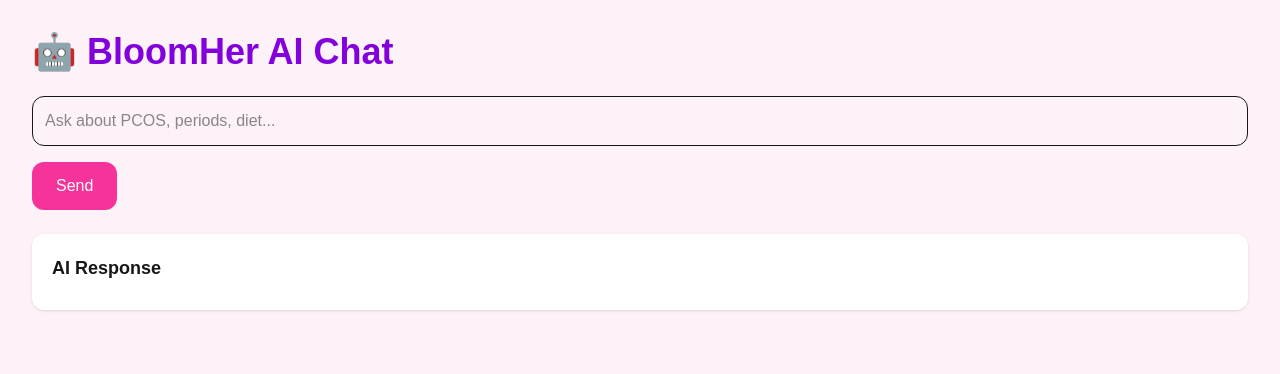
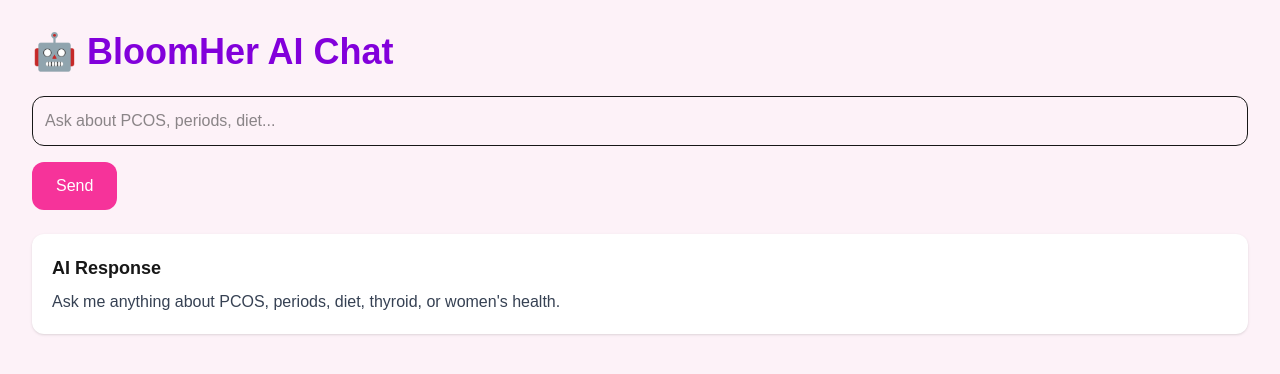
Before and after one commit to BattenaMaheswari/BloomHer-AI, a Next.js app in the folder frontend/: page /ai-chat in a window 1280 px wide. Shown: the top 374 px of the page. Built offline with nearby package versions, Linux system fonts and the light colour scheme.

Commit message:
Fixed AI chat response rendering

```diff
--- a/frontend/app/ai-chat/page.tsx
+++ b/frontend/app/ai-chat/page.tsx
@@ -40,11 +40,15 @@ export default function AIChat() {
         return;
       }
 
-      // Backend returns "reply"
-      setResponse(data.reply);
+      // Support both backend response formats
+      setResponse(
+        data.response ||
+        data.reply ||
+        "No response received from BloomHer AI."
+      );
 
     } catch (error) {
-      console.error(error);
+      console.error("Fetch Error:", error);
       setResponse("Unable to connect to BloomHer server.");
     } finally {
       setLoading(false);
@@ -53,12 +57,13 @@ export default function AIChat() {
 
   return (
     <div className="min-h-screen bg-pink-50 p-8">
+
       <h1 className="text-4xl font-bold text-purple-700 mb-6">
         🤖 BloomHer AI Chat
       </h1>
 
       <input
-        className="w-full border p-3 rounded-xl"
+        className="w-full border p-3 rounded-xl focus:outline-none focus:ring-2 focus:ring-pink-400"
         placeholder="Ask about PCOS, periods, diet..."
         value={message}
         onChange={(e) => setMessage(e.target.value)}
@@ -73,12 +78,17 @@ export default function AIChat() {
       </button>
 
       <div className="mt-6 bg-white p-5 rounded-xl shadow">
+
         <h2 className="text-lg font-semibold mb-2">
           AI Response
         </h2>
 
-        <p>{response}</p>
+        <p className="text-gray-700 whitespace-pre-wrap break-words">
+          {response || "Ask me anything about PCOS, periods, diet, thyroid, or women's health."}
+        </p>
+
       </div>
+
     </div>
   );
 }
```
